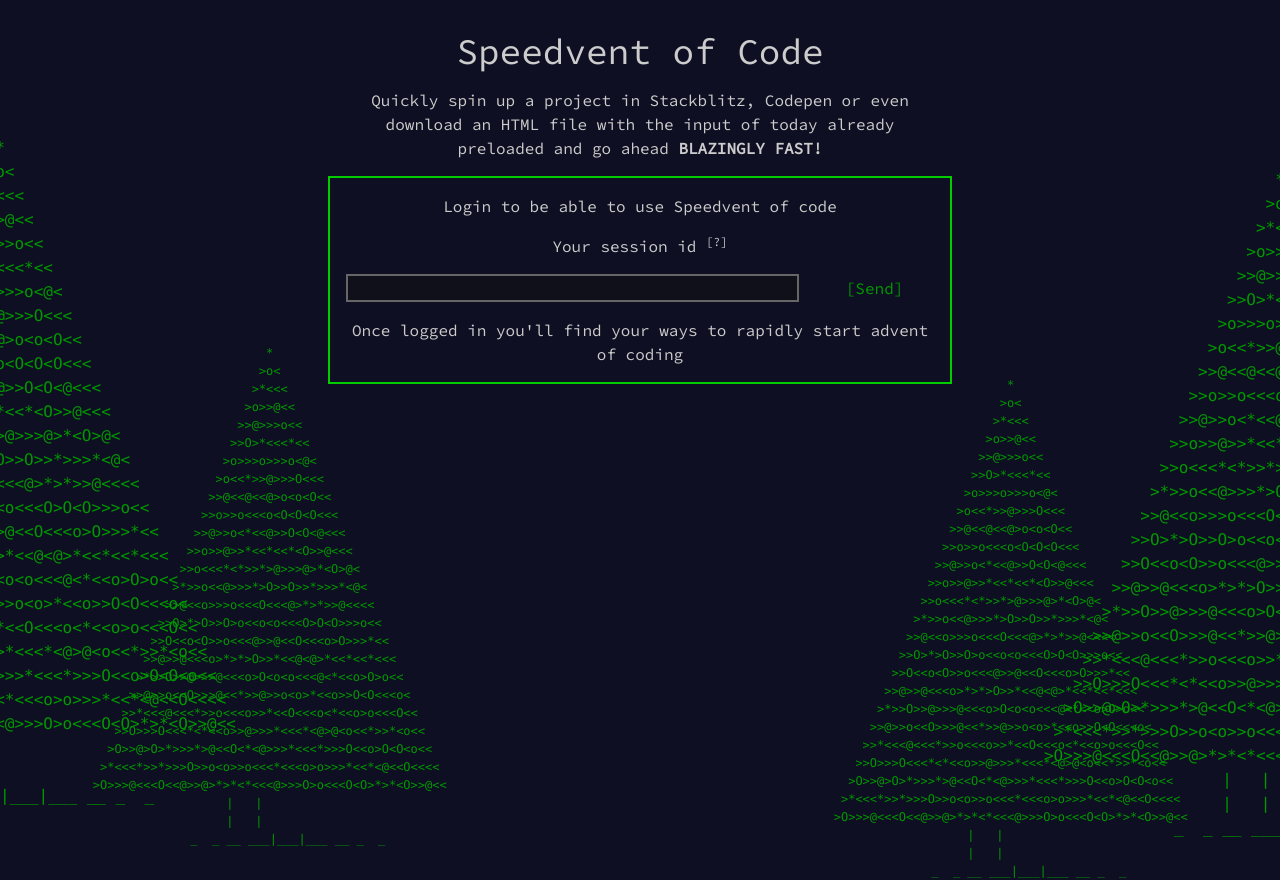
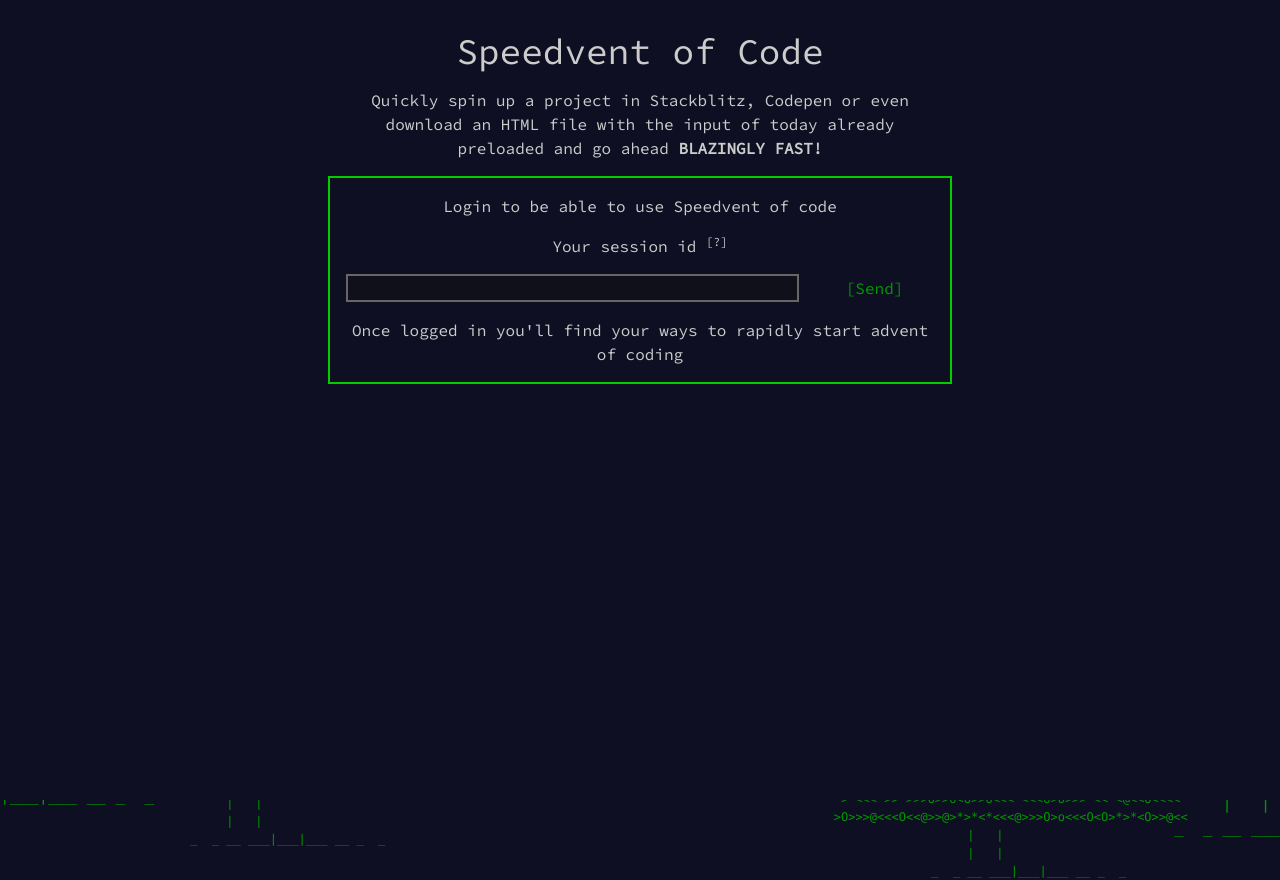
Before and after one commit to paoloricciuti/speedvent-of-code, a SvelteKit app: page / in a window 1280 px wide. Shown: the top 880 px of the page. Built offline with nearby package versions, Linux system fonts and the light colour scheme; no server answers.

Commit message:
test html + body

```diff
--- a/src/routes/+layout.svelte
+++ b/src/routes/+layout.svelte
@@ -6,7 +6,7 @@
 <slot />
 
 <style>
-  :global(body) {
+  :global(body,html) {
     @apply bg-primary-900 text-white-500;
     font-family: "Source Code Pro";
     overflow: hidden;
```
